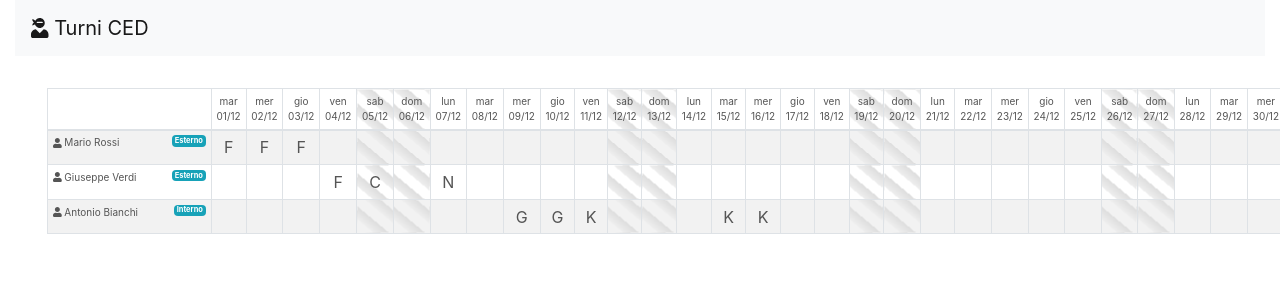
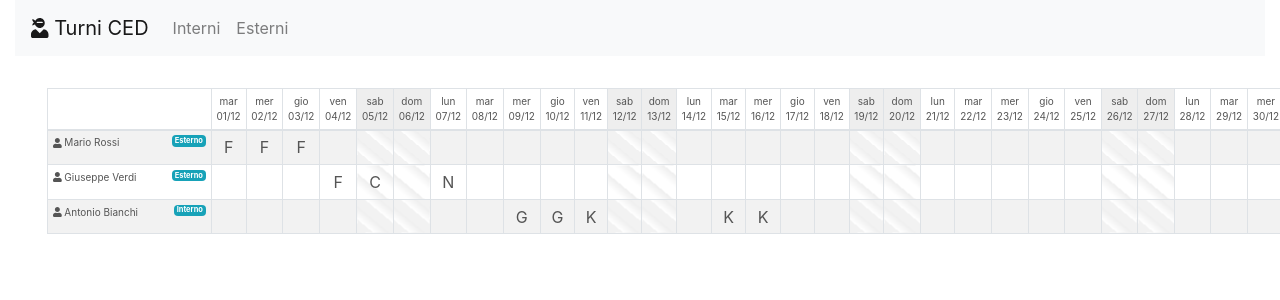
Before and after one commit to supix/redshift, an Angular app in the folder src/: page / in a window 1280 px wide. Shown: the top 300 px of the page. Built offline with nearby package versions, Linux system fonts and the light colour scheme.

Commit message:
Navbar improvements
Navbar is responsive.
We have the hamburger button.
Some placeholder links are visible.

```diff
--- a/src/src/app/components/app/app.component.css
+++ b/src/src/app/components/app/app.component.css
@@ -1,5 +1,5 @@
 body {
-    min-height: 75rem;
+    min-height: 175rem;
     padding-top: 5rem;
 }
 
--- a/src/src/app/components/navbar/navbar.component.html
+++ b/src/src/app/components/navbar/navbar.component.html
@@ -1,6 +1,23 @@
-<nav class="navbar navbar-light bg-light">
+<nav class="navbar navbar-expand-lg navbar-light bg-light">
     <a class="navbar-brand" href="#">
         <fa-icon [icon]="faUserNinja"></fa-icon>
         Turni CED
     </a>
+
+    <button class="navbar-toggler" type="button" (click)="toggleNavbar()">
+        <span class="navbar-toggler-icon"></span>
+    </button>
+
+
+    <div class="collapse navbar-collapse" [ngClass]="{ 'show': navbarOpen }">
+        <ul class="navbar-nav mr-auto">
+            <li class="nav-item">
+                <a class="nav-link" href="#">Interni</a>
+            </li>
+
+            <li class="nav-item">
+                <a class="nav-link" href="#">Esterni</a>
+            </li>
+        </ul>
+    </div>
 </nav>
--- a/src/src/app/components/navbar/navbar.component.ts
+++ b/src/src/app/components/navbar/navbar.component.ts
@@ -8,9 +8,14 @@
 })
 export class NavbarComponent implements OnInit {
   faUserNinja = faUserNinja;
+  navbarOpen = false;
+
   constructor() { }
 
   ngOnInit(): void {
   }
 
+  public toggleNavbar(): void {
+    this.navbarOpen = !this.navbarOpen;
+  }
 }
--- a/src/src/app/components/shifts/shifts.component.css
+++ b/src/src/app/components/shifts/shifts.component.css
@@ -11,6 +11,10 @@
     min-width: 30ex;
 }
 
-.holyday {
-    background: repeating-linear-gradient( 40deg, transparent, transparent 10px, #eee 10px, #ddd 20px)
+.shifts-table th.holyday {
+    background: #eee;
 }
+
+.shifts-table .holyday {
+    background: repeating-linear-gradient( 40deg, transparent, transparent 10px, #fff 10px, #eee 20px)
+}
```
